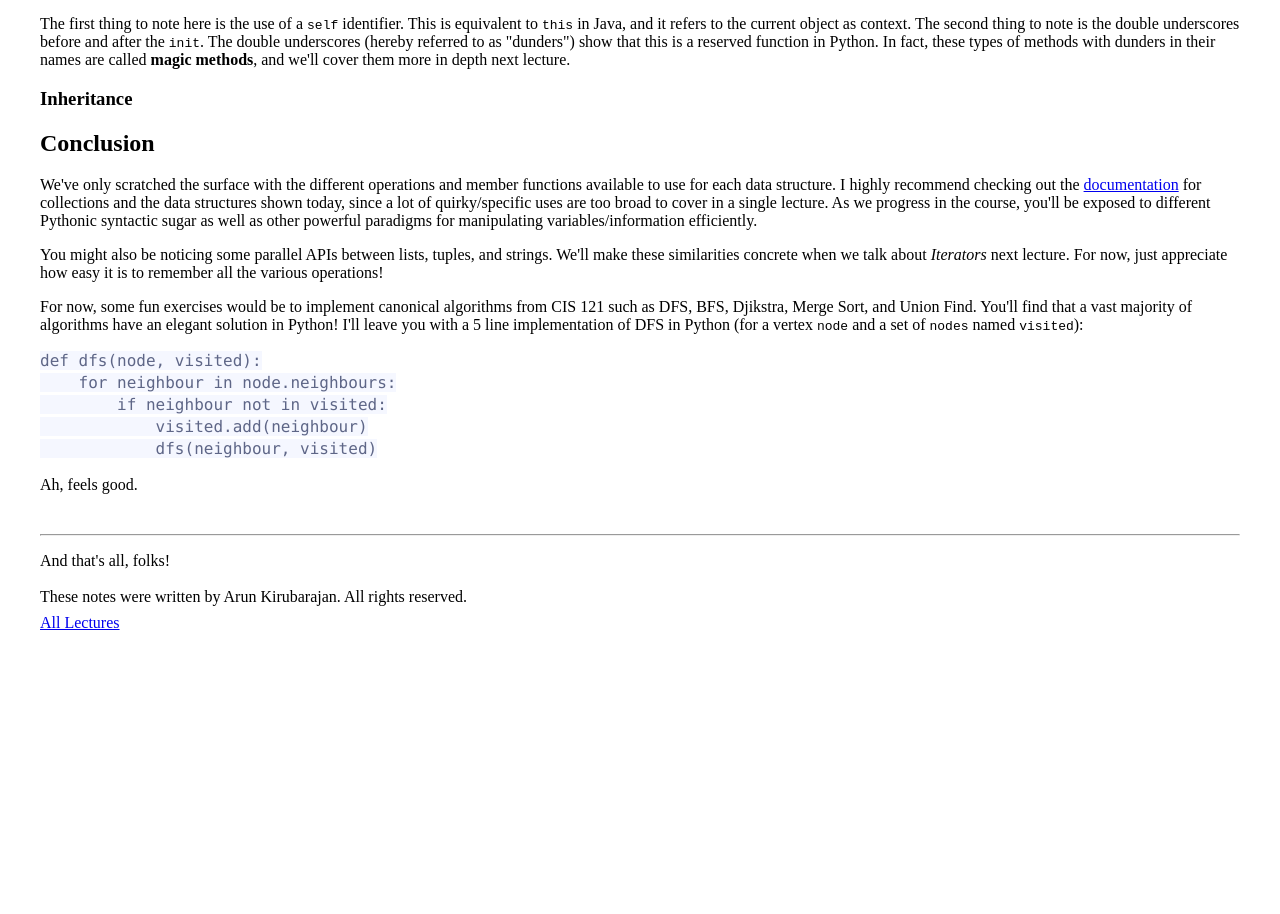
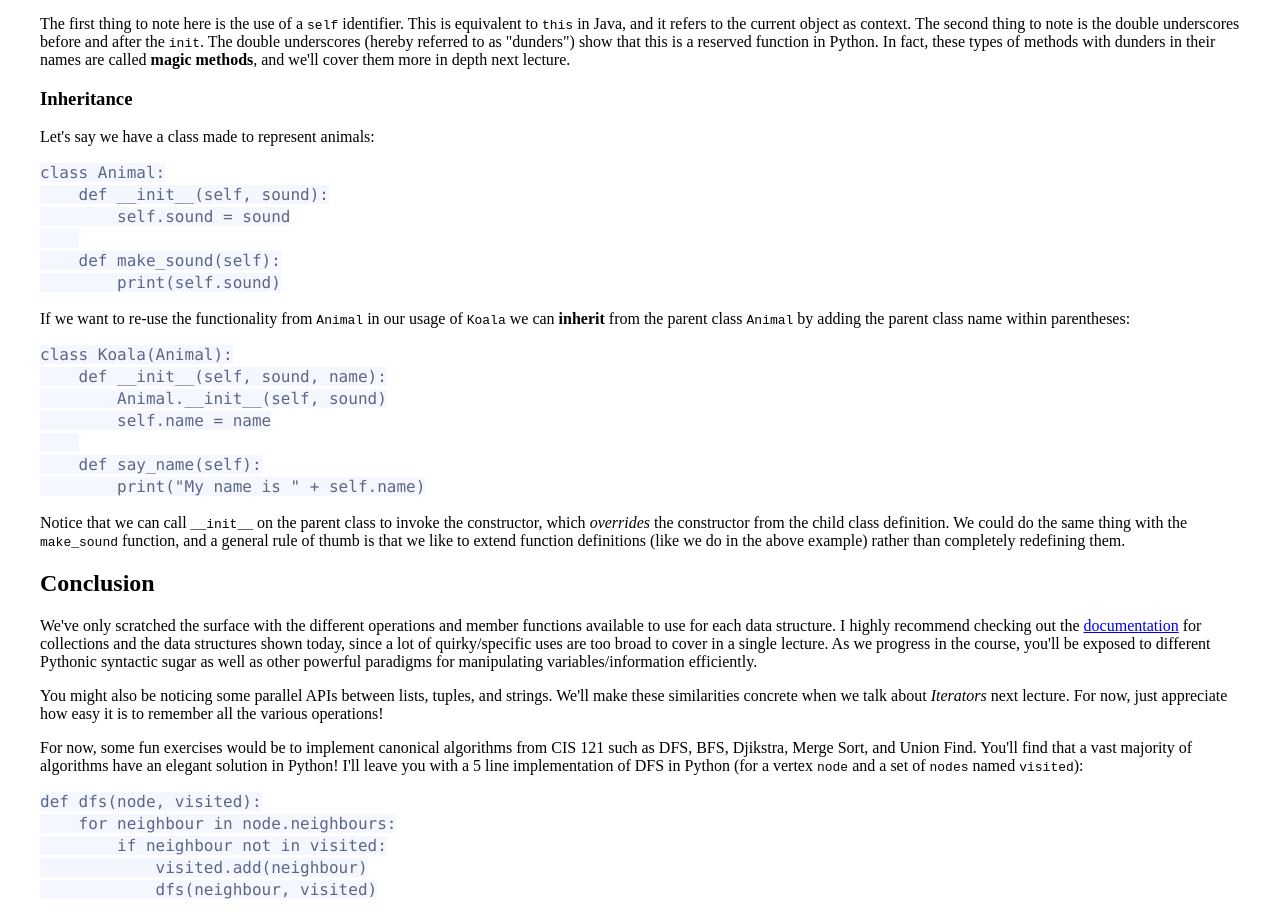
Before and after one commit to CIS192/website, a Gatsby site: page /data_structures in a window 1280 px wide. Shown: the part 6988-7902 px from the top of the page. Before the commit the page ends 7660 px from the top, so only its background shows below. Built offline with nearby package versions, Linux system fonts and the light colour scheme; Gatsby itself is replaced by a stand-in of ours; some packages are replaced by stand-ins of ours; code samples lack their colours.

Commit message:
Finish data structures and algorithms

````diff
--- a/src/pages/data_structures/index.md
+++ b/src/pages/data_structures/index.md
@@ -425,6 +425,31 @@ The first thing to note here is the use of a `self` identifier. This is equivale
 
 ### Inheritance
 
+Let's say we have a class made to represent animals:
+
+```python
+class Animal:
+    def __init__(self, sound):
+        self.sound = sound
+
+    def make_sound(self):
+        print(self.sound)
+```
+
+If we want to re-use the functionality from `Animal` in our usage of `Koala` we can **inherit** from the parent class `Animal` by adding the parent class name within parentheses:
+
+```python
+class Koala(Animal):
+    def __init__(self, sound, name):
+        Animal.__init__(self, sound)
+        self.name = name
+
+    def say_name(self):
+        print("My name is " + self.name)
+```
+
+Notice that we can call `__init__` on the parent class to invoke the constructor, which *overrides* the constructor from the child class definition. We could do the same thing with the `make_sound` function, and a general rule of thumb is that we like to extend function definitions (like we do in the above example) rather than completely redefining them.
+
 ## Conclusion
 
 We've only scratched the surface with the different operations and member functions available to use for each data structure. I highly recommend checking out the [documentation](https://docs.python.org/3/library/collections.html) for collections and the data structures shown today, since a lot of quirky/specific uses are too broad to cover in a single lecture. As we progress in the course, you'll be exposed to different Pythonic syntactic sugar as well as other powerful paradigms for manipulating variables/information efficiently.
````
